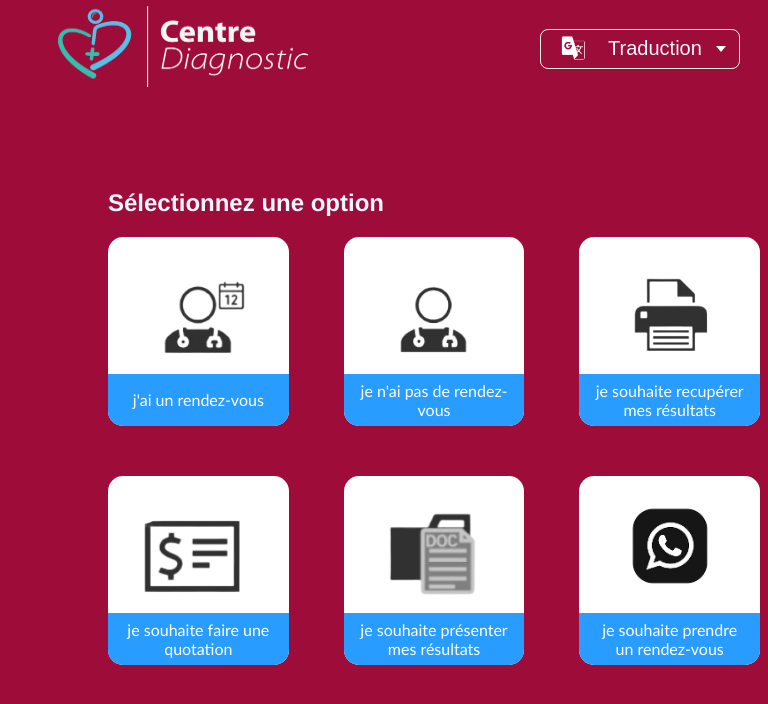
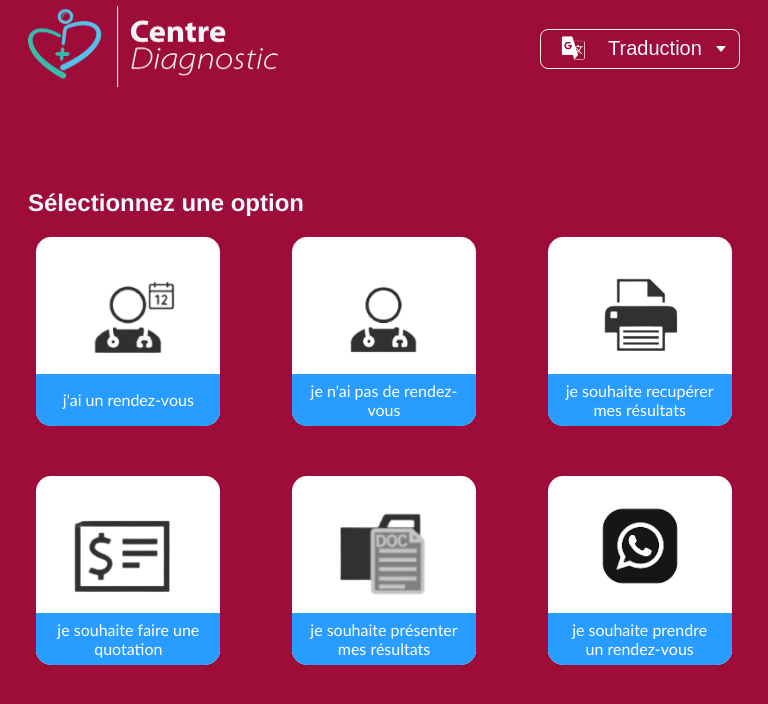
Before and after one commit to Mandochrist13/cdl-test1, a plain HTML site: page index.html in a window 768 px wide. Drawn offline with Linux system fonts and the light colour scheme.

Commit message:
version responsive 1

```diff
--- a/index.html
+++ b/index.html
@@ -5,6 +5,7 @@
     <meta name="viewport" content="width=device-width, initial-scale=1.0">
     <title>Dashboard</title>
     <link rel="stylesheet" href="./styles/style.css">
+    <link rel="stylesheet" href="./styles/responsive.css">
 </head>
 <body>
     <header class="entete">
--- /dev/null
+++ b/styles/responsive.css
@@ -0,0 +1,33 @@
+@media screen and (max-width: 900px) and (min-width: 700px) {
+    .entete {
+        display: flex;
+        align-items: center;
+        justify-content: space-between;
+        height: 81px;
+        padding: 0 20px 0px 20px;
+    }
+
+    section {
+        padding: 0;
+        margin: 100px 20px;
+    }
+
+    .section1 {
+
+        align-items: center;
+        justify-content: space-around;
+        padding: 0;
+    }
+
+    .section2 {
+        align-items: center;
+        justify-content: space-around;
+        padding: 0;
+    }
+
+    body {
+        justify-content: center;
+        align-items: center;
+    }
+
+}
--- a/styles/style.css
+++ b/styles/style.css
@@ -1,8 +1,8 @@
-
 
 body {
     background-color:  rgba(158, 12, 57, 1);
 }
+
 .entete {
     display: flex;
     align-items: center;
```
Also changed, not shown: styles/responsive1.css (added).
